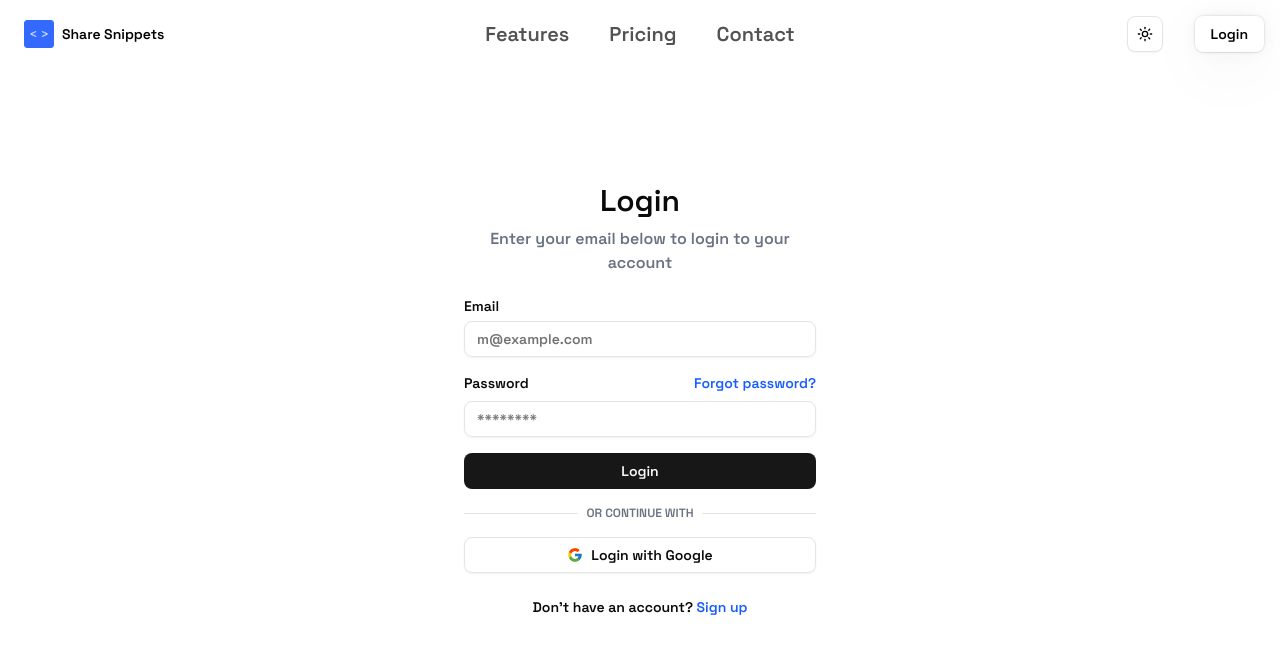
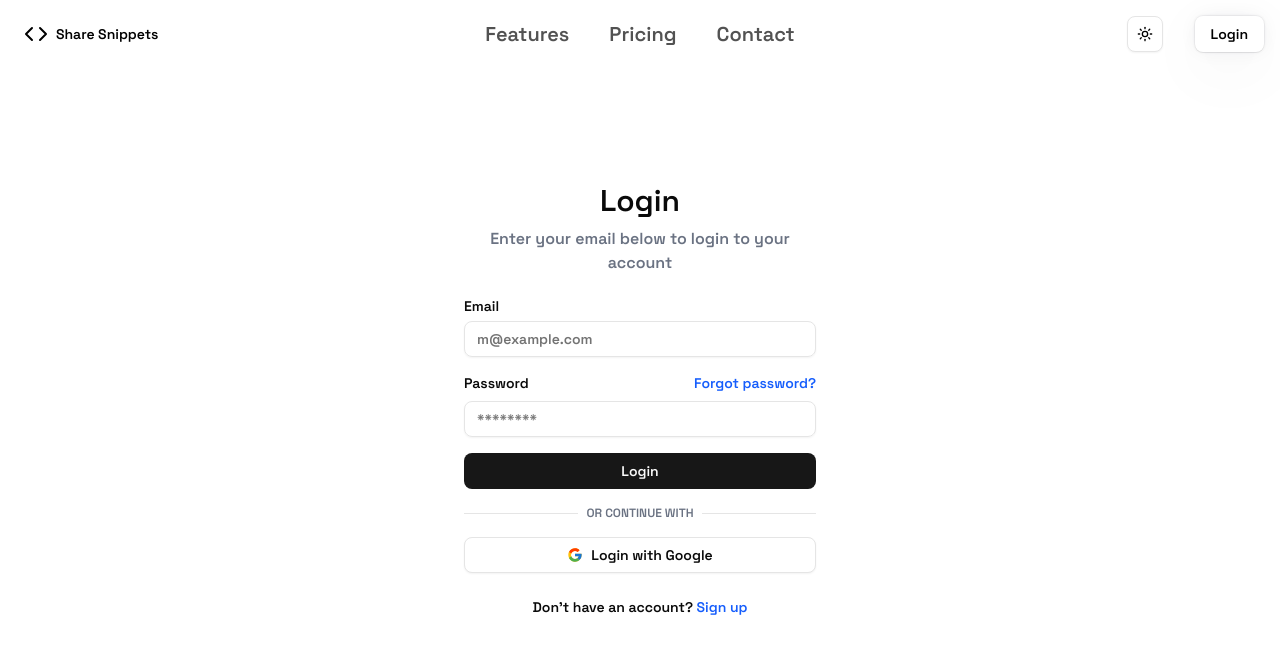
Before and after one commit to Piyush5784/share-snippets-v0, a Next.js app in the folder web/: page /pages/login in a window 1280 px wide. Shown: the top 654 px of the page. Built offline with nearby package versions, Linux system fonts and the light colour scheme.

Commit message:
fixed logo and video

```diff
--- a/web/src/components/home/VideoElement.tsx
+++ b/web/src/components/home/VideoElement.tsx
@@ -1,5 +1,4 @@
 import { RotateCcw, Search } from "lucide-react";
-import Image from "next/image";
 import React from "react";
 
 const VideoElement = () => {
@@ -23,14 +22,11 @@ const VideoElement = () => {
           </div>
         </div>
         <div className="relative w-full">
-          <Image
-            alt="Hero-image"
-            height={800}
-            width={800}
-            src="/image.png"
-            // controls
+          <video
+            src="https://collection.cloudinary.com/dzf9kamfw/2b3455a1f646bc831f477fcd8bafb63a"
+            controls
             className="w-full h-full"
-          />
+          ></video>
         </div>
       </div>
     </div>
--- a/web/src/components/ui/resizable-navbar.tsx
+++ b/web/src/components/ui/resizable-navbar.tsx
@@ -1,6 +1,6 @@
 "use client";
 import { cn } from "@/lib/utils";
-import { Menu, X } from "lucide-react";
+import { Code, Menu, X } from "lucide-react";
 import {
   motion,
   AnimatePresence,
@@ -235,9 +235,9 @@ export const NavbarLogo = () => {
   return (
     <Link
       href="/"
-      className="relative z-20 mr-4 flex items-center space-x-2 px-2 py-1 text-sm font-normal text-black"
+      className="relative z-20 mr-4 flex items-center space-x-2 px-2 py-1 text-sm font-normal text-black dark:text-white"
     >
-      <Image src="/logo.png" alt="logo" width={30} height={30} />
+      <Code />
       <span className="font-medium text-black dark:text-white">
         Share Snippets
       </span>
```
